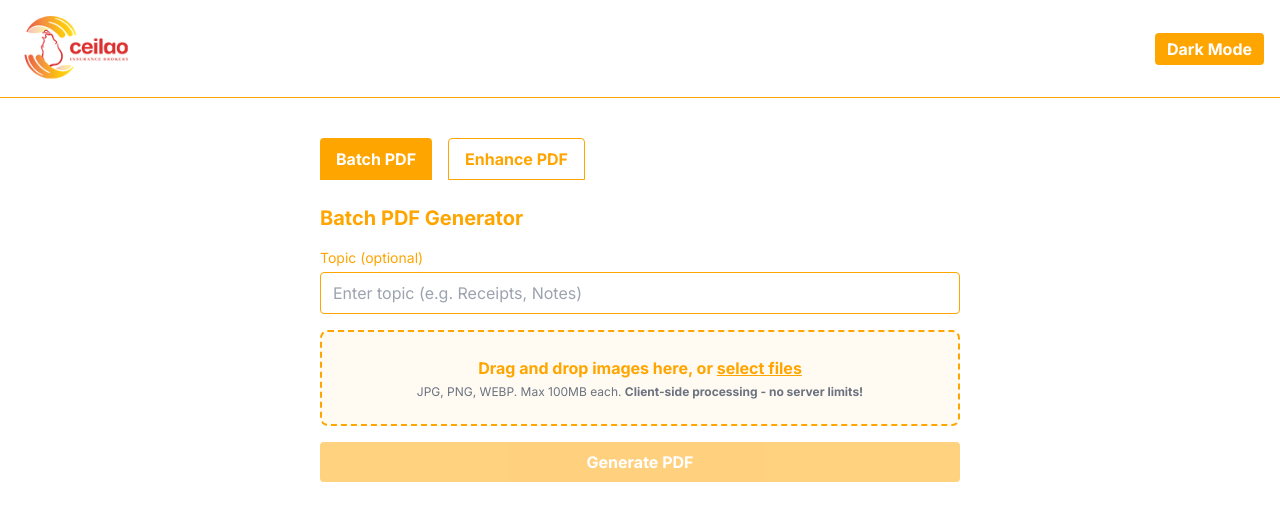
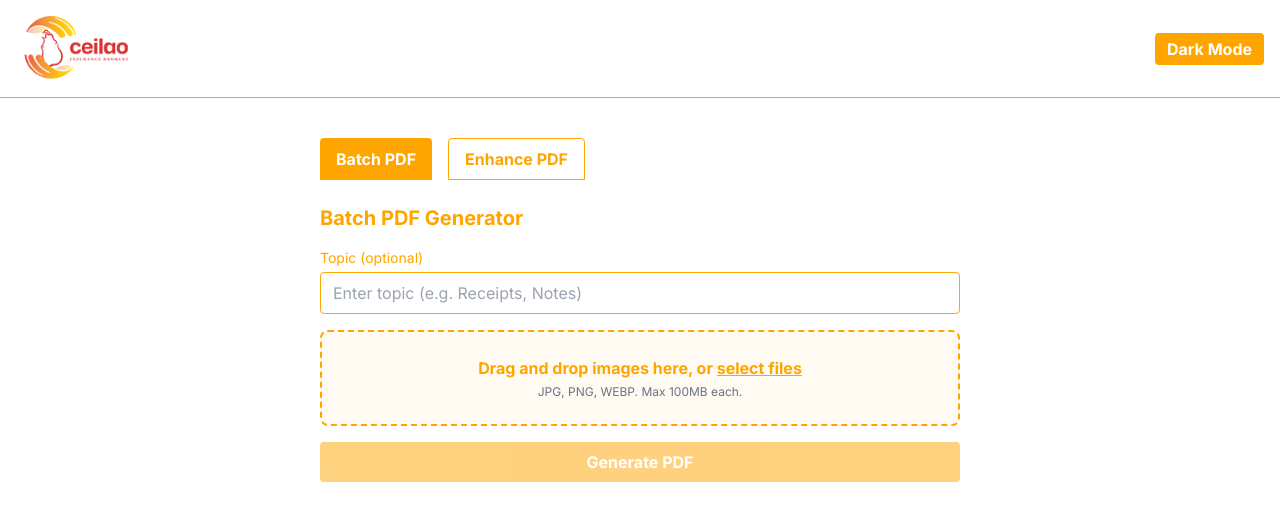
Before and after one commit to shenalgunsekera/ceilao-pdf-gen, a Next.js app: page / in a window 1280 px wide. Shown: the top 520 px of the page. Built offline with nearby package versions, Linux system fonts and the light colour scheme.

Commit message:
Final OutPut

```diff
--- a/components/FileUploader.tsx
+++ b/components/FileUploader.tsx
@@ -199,7 +199,7 @@ export default function FileUploader({ mode, topic }: FileUploaderProps) {
           aria-label="Select image files"
         />
         <p className="text-orange font-semibold">Drag and drop images here, or <span className="underline">select files</span></p>
-        <p className="text-xs text-gray-500 mt-1">JPG, PNG, WEBP. Max {MAX_SIZE_MB}MB each. <strong>Client-side processing - no server limits!</strong></p>
+        <p className="text-xs text-gray-500 mt-1">JPG, PNG, WEBP. Max {MAX_SIZE_MB}MB each.</p>
       </div>
       {files.length > 0 && (
         <div className="grid grid-cols-3 gap-3 mb-4">
--- a/pages/_document.tsx
+++ b/pages/_document.tsx
@@ -4,6 +4,8 @@ export default function Document() {
   return (
     <Html lang="en">
       <Head>
+        <link rel="icon" href="/favicon.ico" />
+        <link rel="apple-touch-icon" href="/favicon.ico" />
         <meta name="theme-color" content="#FFA500" />
         <link rel="preconnect" href="https://fonts.googleapis.com" />
         <link rel="preconnect" href="https://fonts.gstatic.com" crossOrigin="anonymous" />
```
Also changed, not shown: 2 other files (tests, documents, lock files or other folders).
